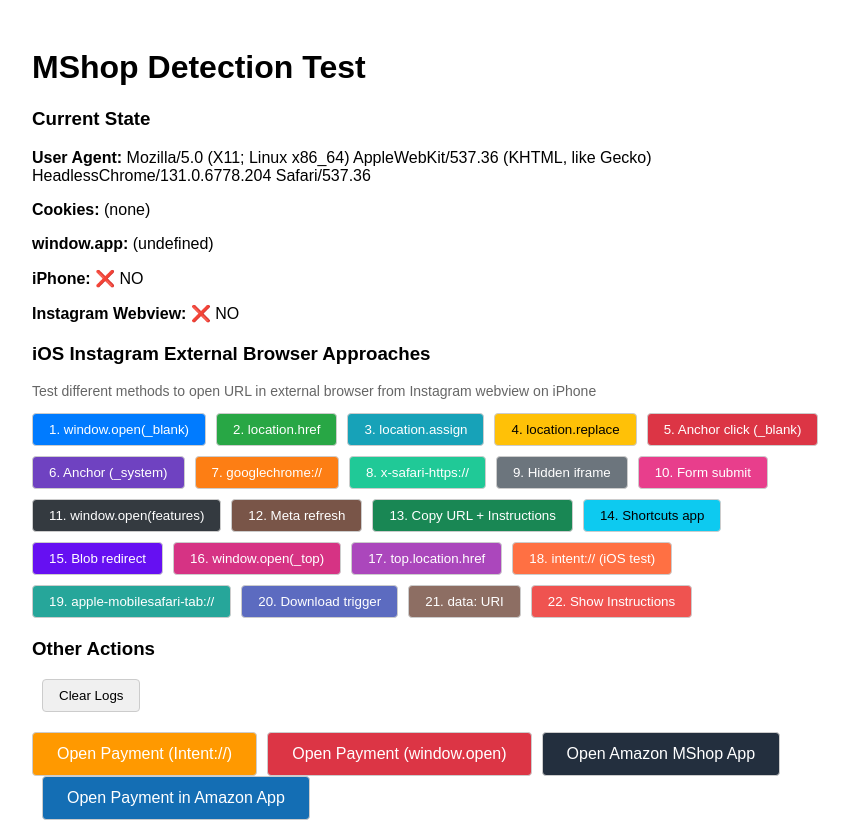
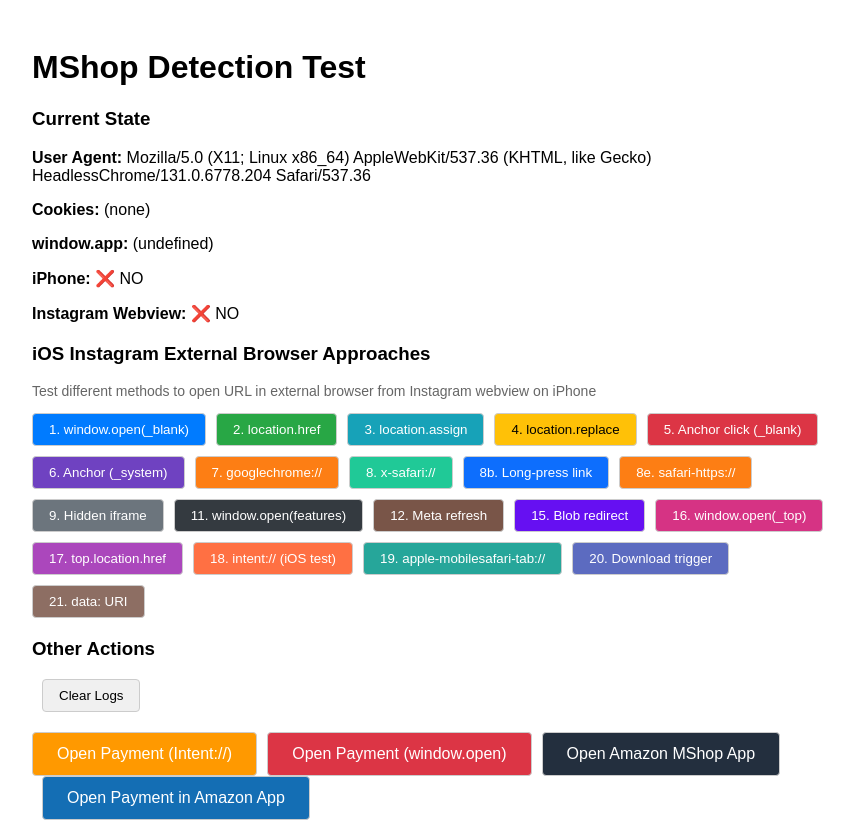
Before and after one commit to adarsh0701/mshop-test-app, a React (Vite) app: page / in a window 1280 px wide. Shown: the top 822 px of the page, without its empty margins (208-1062 px from the left). Built offline with nearby package versions, Linux system fonts and the light colour scheme.

Commit message:
newMethds

```diff
--- a/src/App.tsx
+++ b/src/App.tsx
@@ -161,12 +161,31 @@
     window.location.href = chromeUrl;
   };
 
-  // Approach 8: Using x-safari-https:// scheme
+  // Approach 8: Try multiple Safari-related schemes
   const openViaSafariScheme = () => {
-    addLog("Approach 8: x-safari-https:// scheme");
-    const safariUrl = PAYMENT_URL.replace('https://', 'x-safari-https://');
-    addLog("Safari URL: " + safariUrl);
-    window.location.href = safariUrl;
+    addLog("Approach 8: Trying x-safari://");
+    window.location.href = `x-safari://${PAYMENT_URL}`;
+  };
+
+  // Approach 8b: Long press link overlay (most reliable for iOS Instagram)
+  const openViaSafari8b = () => {
+    addLog("Approach 8b: Showing long-press link overlay");
+    const overlay = document.createElement('div');
+    overlay.id = 'safari-overlay';
+    overlay.style.cssText = 'position:fixed;top:0;left:0;right:0;bottom:0;background:rgba(0,0,0,0.95);z-index:9999;display:flex;flex-direction:column;align-items:center;justify-content:center;padding:20px;';
+    overlay.innerHTML = `
+      <p style="color:white;font-size:18px;text-align:center;margin-bottom:20px;font-weight:bold;">To open in Safari:</p>
+      <p style="color:#aaa;font-size:14px;text-align:center;margin-bottom:20px;">Long press the link below → Select "Open in Safari"</p>
+      <a href="${PAYMENT_URL}" style="color:#007AFF;font-size:14px;word-break:break-all;text-align:center;padding:15px;background:white;border-radius:10px;max-width:90%;display:block;">${PAYMENT_URL.substring(0, 50)}...</a>
+      <button onclick="document.getElementById('safari-overlay').remove()" style="margin-top:30px;padding:12px 40px;font-size:16px;border-radius:8px;border:none;background:#ff3b30;color:white;">Close</button>
+    `;
+    document.body.appendChild(overlay);
+  };
+
+  // Approach 8e: Try safari-https:// scheme
+  const openViaSafari8e = () => {
+    addLog("Approach 8e: safari-https:// scheme");
+    window.location.href = `safari-https://${PAYMENT_URL.replace('https://', '')}`;
   };
 
   // Approach 9: Using hidden iframe
@@ -181,19 +200,6 @@
       document.body.removeChild(iframe);
       addLog("Iframe removed");
     }, 3000);
-  };
-
-  // Approach 10: Using form submit with _blank target
-  const openViaFormSubmit = () => {
-    addLog("Approach 10: Form submit with _blank");
-    const form = document.createElement('form');
-    form.method = 'GET';
-    form.action = PAYMENT_URL;
-    form.target = '_blank';
-    document.body.appendChild(form);
-    form.submit();
-    document.body.removeChild(form);
-    addLog("Form submitted");
   };
 
   // Approach 11: Using window.open with specific features
@@ -212,26 +218,6 @@
     meta.content = `0;url=${PAYMENT_URL}`;
     document.head.appendChild(meta);
     addLog("Meta refresh tag added");
-  };
-
-  // Approach 13: Copy URL to clipboard and show instructions
-  const copyUrlAndShowInstructions = () => {
-    addLog("Approach 13: Copy URL + show instructions");
-    navigator.clipboard.writeText(PAYMENT_URL).then(() => {
-      addLog("URL copied to clipboard!");
-      alert("URL copied! Tap the '...' menu in Instagram and select 'Open in Safari', or paste this URL in Safari.");
-    }).catch(err => {
-      addLog("Clipboard failed: " + err);
-      prompt("Copy this URL and open in Safari:", PAYMENT_URL);
-    });
-  };
-
-  // Approach 14: Try Shortcuts app URL scheme
-  const openViaShortcuts = () => {
-    addLog("Approach 14: Shortcuts app URL scheme");
-    const shortcutUrl = `shortcuts://run-shortcut?name=Open%20URL&input=${encodeURIComponent(PAYMENT_URL)}`;
-    addLog("Shortcuts URL: " + shortcutUrl);
-    window.location.href = shortcutUrl;
   };
 
   // Approach 15: Try using a redirect service/intermediate page
@@ -292,14 +278,6 @@
     addLog("Approach 21: data: URI redirect");
     const dataUri = `data:text/html,<script>window.location='${PAYMENT_URL}'</script>`;
     window.location.href = dataUri;
-  };
-
-  // Approach 22: Show "Open in Browser" prompt with deep link
-  const showOpenInBrowserPrompt = () => {
-    addLog("Approach 22: Show manual instructions");
-    const msg = `Instagram's browser blocks external links.\n\nTo complete payment:\n1. Tap the "..." menu (top right)\n2. Select "Open in Safari"\n\nOr copy this URL:\n${PAYMENT_URL}`;
-    alert(msg);
-    navigator.clipboard?.writeText(PAYMENT_URL);
   };
 
   const openPaymentUrl = () => {
@@ -381,25 +359,22 @@
             7. googlechrome://
           </button>
           <button onClick={openViaSafariScheme} style={{ ...buttonStyle, backgroundColor: '#20c997', color: 'white' }}>
-            8. x-safari-https://
+            8. x-safari://
+          </button>
+          <button onClick={openViaSafari8b} style={{ ...buttonStyle, backgroundColor: '#0d6efd', color: 'white' }}>
+            8b. Long-press link
+          </button>
+          <button onClick={openViaSafari8e} style={{ ...buttonStyle, backgroundColor: '#fd7e14', color: 'white' }}>
+            8e. safari-https://
           </button>
           <button onClick={openViaIframe} style={{ ...buttonStyle, backgroundColor: '#6c757d', color: 'white' }}>
             9. Hidden iframe
-          </button>
-          <button onClick={openViaFormSubmit} style={{ ...buttonStyle, backgroundColor: '#e83e8c', color: 'white' }}>
-            10. Form submit
           </button>
           <button onClick={openViaWindowOpenFeatures} style={{ ...buttonStyle, backgroundColor: '#343a40', color: 'white' }}>
             11. window.open(features)
           </button>
           <button onClick={openViaMetaRefresh} style={{ ...buttonStyle, backgroundColor: '#795548', color: 'white' }}>
             12. Meta refresh
-          </button>
-          <button onClick={copyUrlAndShowInstructions} style={{ ...buttonStyle, backgroundColor: '#198754', color: 'white' }}>
-            13. Copy URL + Instructions
-          </button>
-          <button onClick={openViaShortcuts} style={{ ...buttonStyle, backgroundColor: '#0dcaf0', color: 'black' }}>
-            14. Shortcuts app
           </button>
           <button onClick={openViaRedirectTrick} style={{ ...buttonStyle, backgroundColor: '#6610f2', color: 'white' }}>
             15. Blob redirect
@@ -421,9 +396,6 @@
           </button>
           <button onClick={openViaDataUri} style={{ ...buttonStyle, backgroundColor: '#8d6e63', color: 'white' }}>
             21. data: URI
-          </button>
-          <button onClick={showOpenInBrowserPrompt} style={{ ...buttonStyle, backgroundColor: '#ef5350', color: 'white' }}>
-            22. Show Instructions
           </button>
         </div>
       </div>
```
